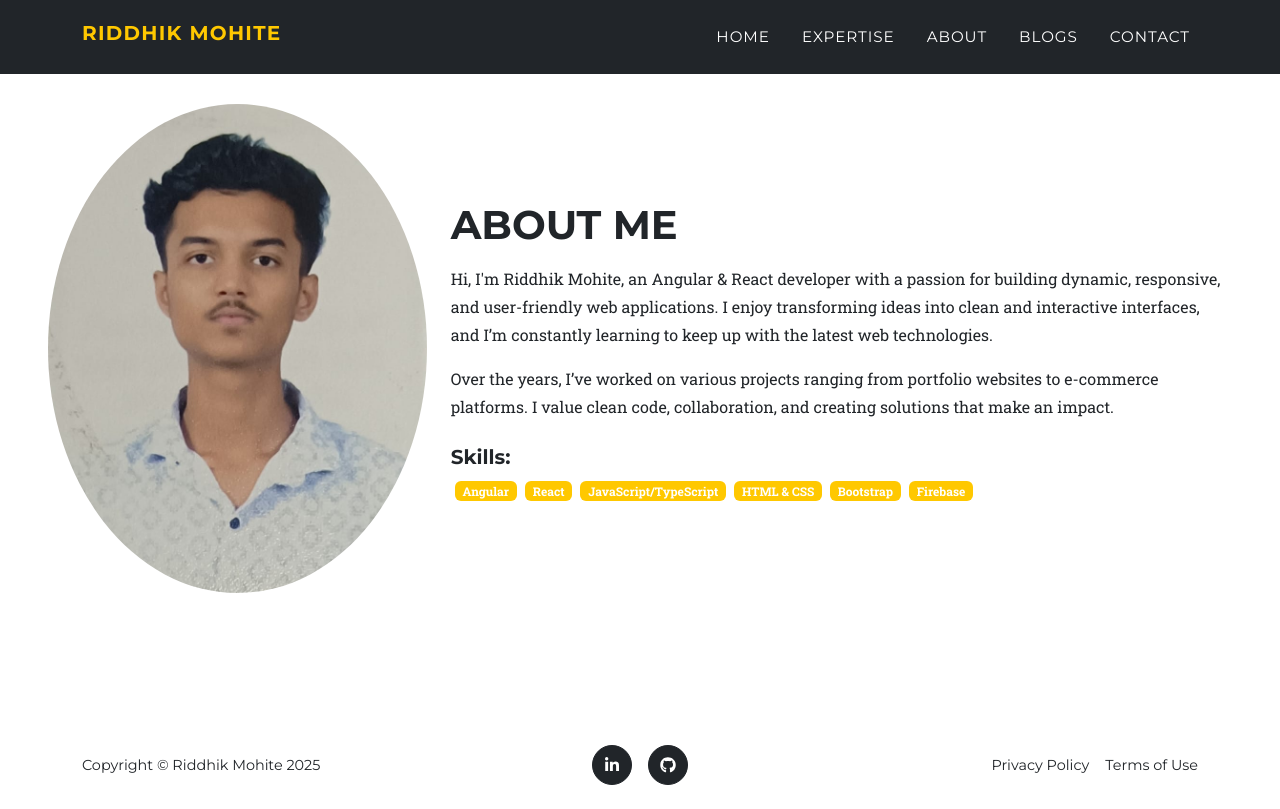
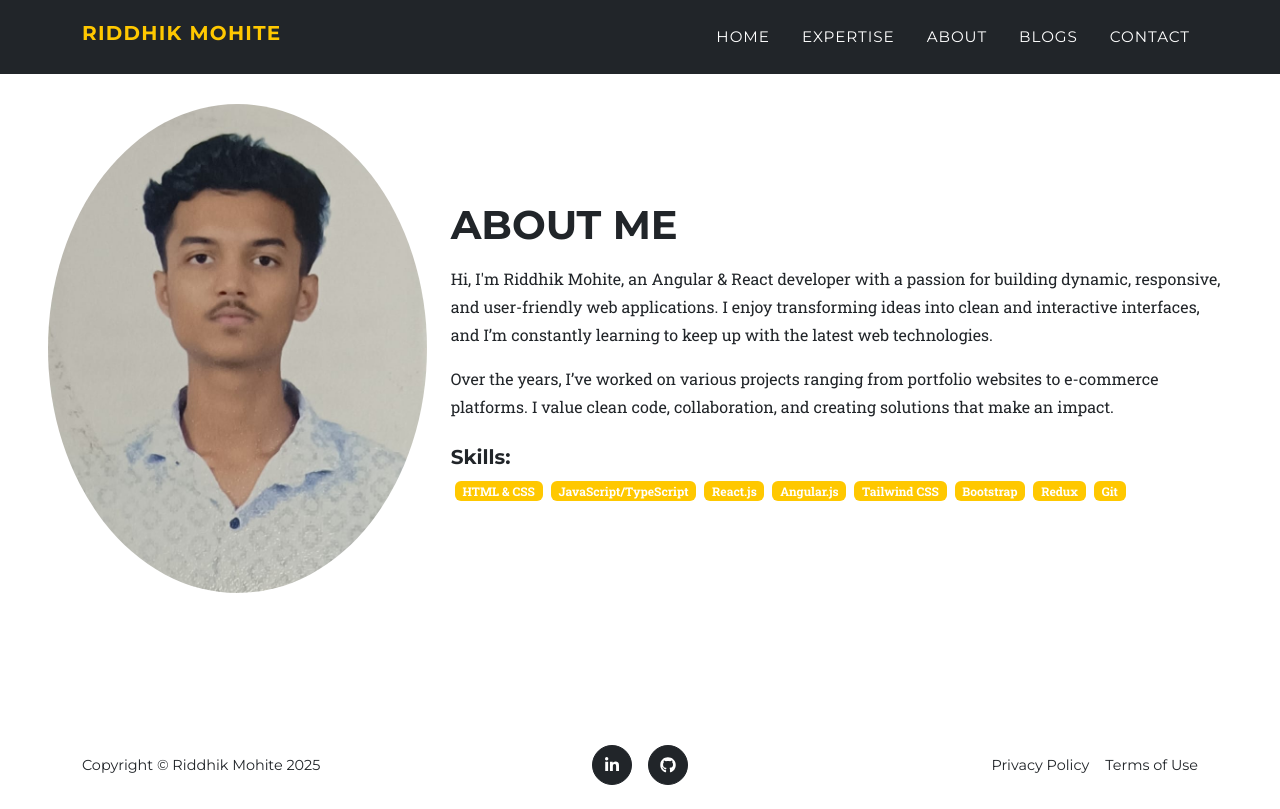
Before and after one commit to riddhik24/riddhik24.github.io, a React (Vite) app: page /about in a window 1280 px wide. Built offline with nearby package versions, Linux system fonts and the light colour scheme.

Commit message:
added skills

```diff
--- a/src/components/About.tsx
+++ b/src/components/About.tsx
@@ -31,12 +31,15 @@ export default function About() {
 
             <h5 className="mt-4">Skills:</h5>
             <ul className="list-inline">
-              <li className="list-inline-item badge bg-primary m-1">Angular</li>
-              <li className="list-inline-item badge bg-primary m-1">React</li>
+              <li className="list-inline-item badge bg-primary m-1">HTML & CSS</li>
               <li className="list-inline-item badge bg-primary m-1">JavaScript/TypeScript</li>
-              <li className="list-inline-item badge bg-primary m-1">HTML & CSS</li>
+              <li className="list-inline-item badge bg-primary m-1">React.js</li>
+              <li className="list-inline-item badge bg-primary m-1">Angular.js</li>
+              <li className="list-inline-item badge bg-primary m-1">Tailwind CSS</li>
               <li className="list-inline-item badge bg-primary m-1">Bootstrap</li>
-              <li className="list-inline-item badge bg-primary m-1">Firebase</li>
+              <li className="list-inline-item badge bg-primary m-1">Redux</li>
+              <li className="list-inline-item badge bg-primary m-1">Git</li>
+
             </ul>
           </div>
         </div>
```
Also changed, not shown: 2 other files (tests, documents, lock files or other folders).
